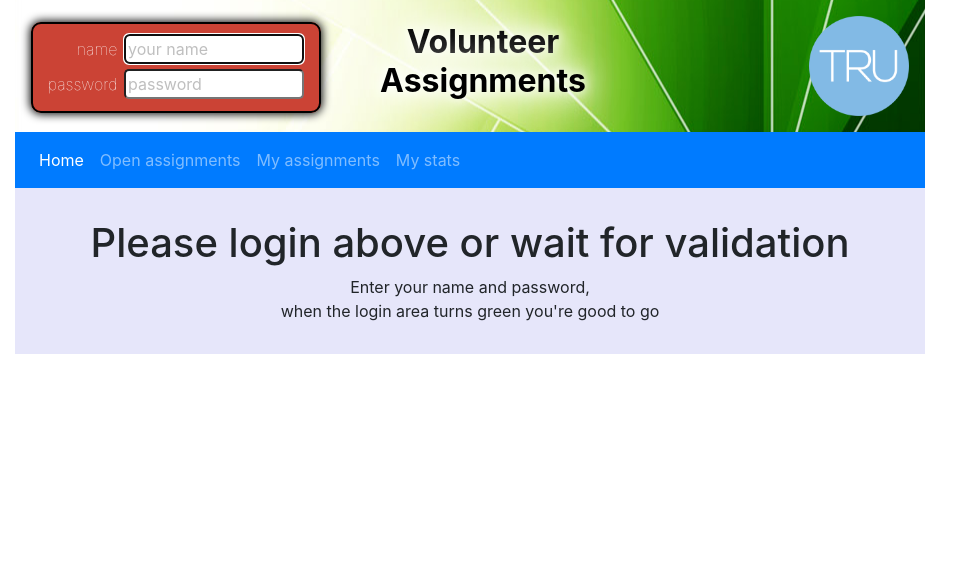
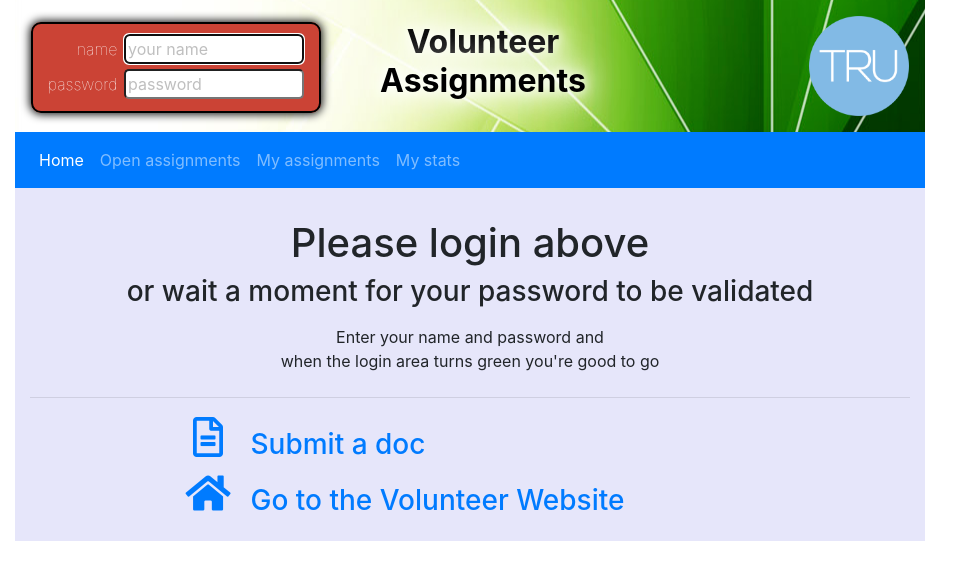
Before and after one commit to edphelps/TRU, a website: page index.html in a window 1280 px wide. Shown: the whole page, without its empty margins (0-973 px from the left). Drawn offline with nearby package versions, Linux system fonts and the light colour scheme; no server answers.

Commit message:
A few updates, see notes
- password to l/c
- reverse sort past docs
- added links to the login screen so volunteer doesn't get stuck if they can't login

```diff
--- a/app.js
+++ b/app.js
@@ -93,7 +93,7 @@ function onkeyupLogin() {
   }
 
   // valid
-  if (sName.length && sPassword === gPASSWORD) {
+  if (sName.length && sPassword.toLowerCase() === gPASSWORD.toLowerCase()) {
     elemFieldsetLogin.classList.add("login--valid");
     elemFieldsetLogin.classList.remove("login--invalid");
     gUserValidated = true;
--- a/index.html
+++ b/index.html
@@ -82,10 +82,44 @@
     <!-- CONTENT - Login (shown when user isn't validated) -->
     <!-- ============================================= -->
     <div id="content--login" class="content" hidden>
+
+      <!-- login above message -->
       <p> </p>
-      <H1 class='text-center'>Please login above or wait for validation</H1>
-      <p class='text-center'>Enter your name and password,<br>when the login area turns green you're good to go</p>
+      <H1 class='text-center'>Please login above</h1>
+      <h3 class='text-center'>or wait a moment for your password to be validated</H3>
+      <p class='text-center mt-3 mb-4'>Enter your name and password and<br>when the login area turns green you're good to go</p>
       <p> </p>
+      <hr>
+
+      <!-- Submit a doc -->
+      <div class="row d-flex align-items-end">
+        <div class="col-2">
+        </div>
+        <div class="col-1 pr-2 text-center">
+          <h1><a href="https://docs.google.com/forms/d/e/1FAIpQLScvPFeWj4e0X-S002u8uiOmLJz8JVRt1_vCS4oBCGQUdR8j5Q/viewform" target="_blank">
+            <i class="far fa-file-alt"></i></a></h1>
+        </div>
+        <div class="col-9 pl-2">
+          <h3><a href="https://docs.google.com/forms/d/e/1FAIpQLScvPFeWj4e0X-S002u8uiOmLJz8JVRt1_vCS4oBCGQUdR8j5Q/viewform" target="_blank">
+            Submit a doc</a></h3>
+        </div>
+      </div>
+
+      <!-- Go to the Volunteer Website -->
+      <div class="row d-flex align-items-end">
+        <div class="col-2">
+        </div>
+        <div class="col-1 pr-2 text-center">
+          <h1><a href="https://sites.google.com/trucare.org/volunteers/home">
+            <i class="fas fa-home"></i></a></h1>
+        </div>
+        <div class="col-9 pl-2">
+          <h3><a href="https://sites.google.com/trucare.org/volunteers/home">
+            Go to the Volunteer Website</a></h3>
+        </div>
+      </div>
+      <!-- <p>&nbsp;</p> -->
+
     </div>
 
     <!-- ============================================= -->
@@ -96,7 +130,7 @@
         assignment details, and view your volunteer statitics and recent docs.
         Select from the menu above or the links below</H4>
 
-        <!-- <div class="row p-3 d-flex align-items-end"> -->
+      <!-- Submit a doc -->
       <div class="row d-flex align-items-end">
         <div class="col-2">
         </div>
@@ -105,9 +139,12 @@
             <i class="far fa-file-alt"></i></a></h1>
         </div>
         <div class="col-9 pl-2">
-          <h3><a href="https://docs.google.com/forms/d/e/1FAIpQLScvPFeWj4e0X-S002u8uiOmLJz8JVRt1_vCS4oBCGQUdR8j5Q/viewform" target="_blank">Submit a doc</a></h3>
+          <h3><a href="https://docs.google.com/forms/d/e/1FAIpQLScvPFeWj4e0X-S002u8uiOmLJz8JVRt1_vCS4oBCGQUdR8j5Q/viewform" target="_blank">
+            Submit a doc</a></h3>
         </div>
       </div>
+
+      <!-- Go to the Volunteer Website -->
       <div class="row d-flex align-items-end">
         <div class="col-2">
         </div>
@@ -116,10 +153,12 @@
             <i class="fas fa-home"></i></a></h1>
         </div>
         <div class="col-9 pl-2">
-          <h3><a href="https://sites.google.com/trucare.org/volunteers/home">Go to the Volunteer Website</a></h3>
+          <h3><a href="https://sites.google.com/trucare.org/volunteers/home">
+            Go to the Volunteer Website</a></h3>
         </div>
       </div>
       <p>&nbsp;</p>
+
     </div>
 
     <!-- ============================================= -->
--- a/menu-my-stats.js
+++ b/menu-my-stats.js
@@ -68,11 +68,11 @@ function getVolunteerStatsDocs(aDocs) {
   const dt90DaysAgo = new Date(new Date() - 90 * MILLISEC_IN_A_DAY);
   const aDocs90Days = aDocs.filter(oDoc => dt90DaysAgo <= oDoc["Date of service"]);
 
-  // sort assignments from last 90 days by date of service
+  // sort assignments from last 90 days by reverse date of service (most recent first)
   aDocs90Days.sort((oDoc1, oDoc2) => {
+    if (oDoc2["Date of service"] < oDoc1["Date of service"])
+      return -1;
     if (oDoc1["Date of service"] < oDoc2["Date of service"])
-      return -1;
-    if (oDoc2["Date of service"] < oDoc1["Date of service"])
       return 1;
     return 0;
   });
--- a/menu-open-assignments.js
+++ b/menu-open-assignments.js
@@ -254,9 +254,9 @@ function getOpenAssignments() {
     if (!dtLastViewed) {
       dtLastViewed = new Date(new Date() - MILLISEC_IN_A_DAY * 5);
     } else {
-      dtLastViewed = new Date(dtLastViewed); // convert string to
+      dtLastViewed = new Date(dtLastViewed); // convert string to Date
     }
-    dtLastViewed = new Date(dtLastViewed - MILLISEC_IN_A_DAY * 4); // todo: remove, for testing only
+    //dtLastViewed = new Date(dtLastViewed - MILLISEC_IN_A_DAY * 4); // todo: remove, for testing only
     console.log(`Last viewed: ${dtLastViewed}`);
     return dtLastViewed;
   }
```
